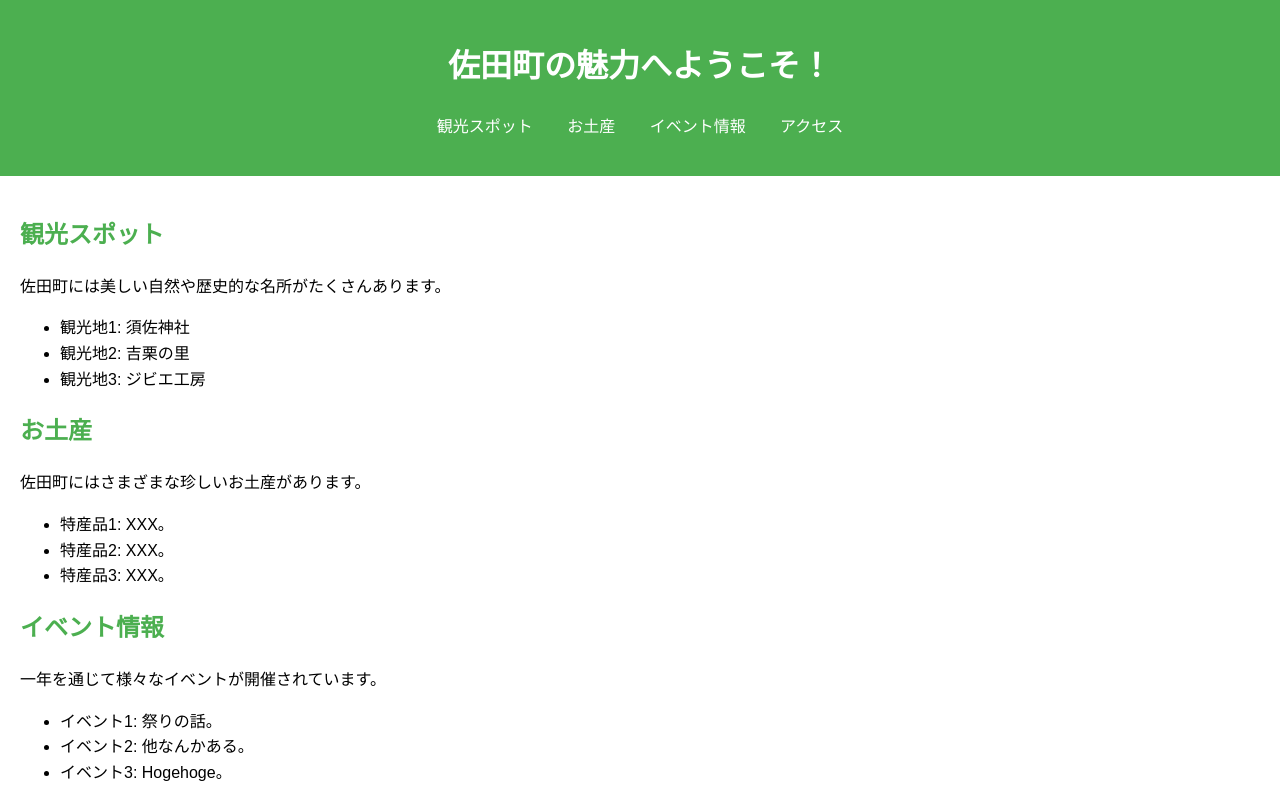
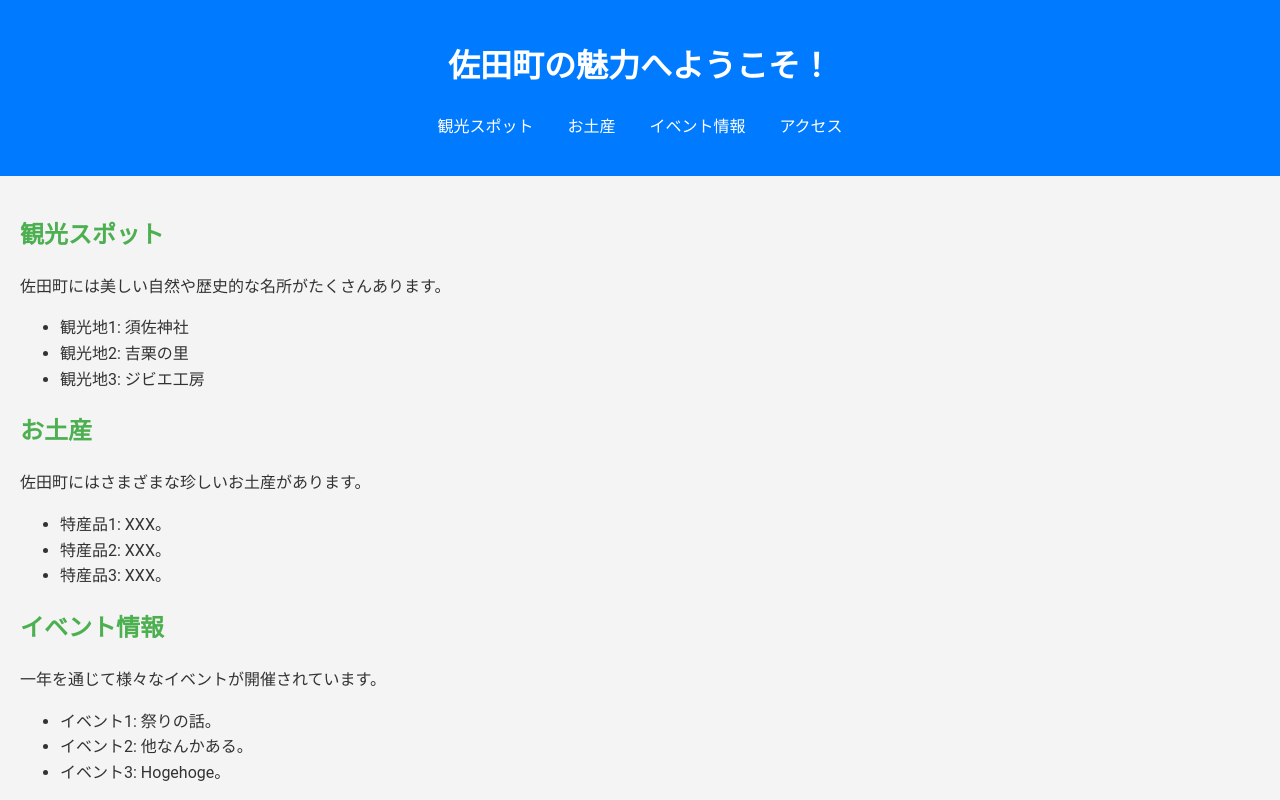
Before and after one commit to keikoit/keikoit.github.io, a plain HTML site: page index.html in a window 1280 px wide. Shown: the top 800 px of the page. Drawn offline with Linux system fonts and the light colour scheme.

Commit message:
Update style.css

```diff
--- a/style.css
+++ b/style.css
@@ -1,15 +1,17 @@
 body {
-    font-family: Arial, sans-serif;
+    font-family: 'Roboto', sans-serif;
     line-height: 1.6;
     margin: 0;
     padding: 0;
+    background-color: #f4f4f4;
+    color: #333;
 }
 
 header {
-    background: #4CAF50;
+    background-color: #007BFF;
     color: white;
+    padding: 20px;
     text-align: center;
-    padding: 20px 0;
 }
 
 nav ul {
```
